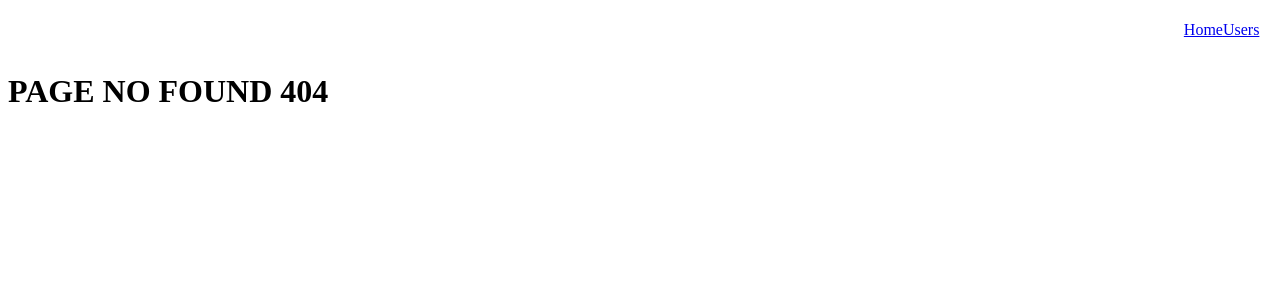
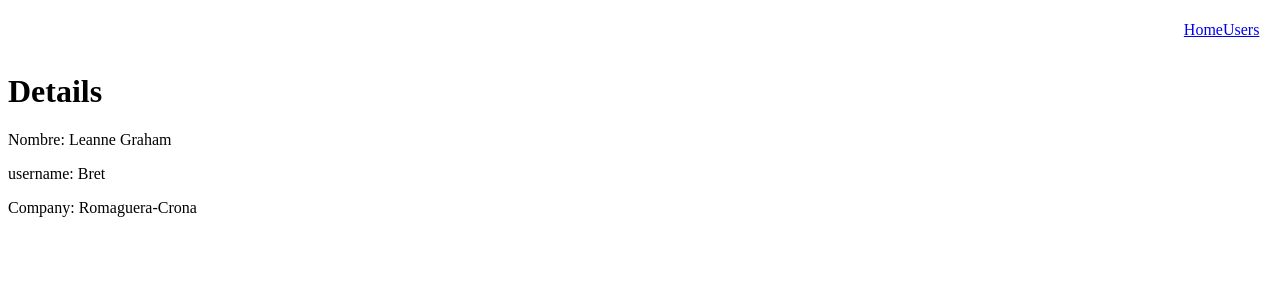
Before and after one commit to Ashmed-Barreiro/REACT, a React (Vite) app in the folder mi-app/: page /details/1 in a window 1280 px wide. Before the commit this address had no page. Shown: the top 300 px of the page. Built offline with nearby package versions, Linux system fonts and the light colour scheme.

Commit message:
fix details and fetch in local

```diff
--- /dev/null
+++ b/mi-app/public/data/db.json
@@ -0,0 +1,232 @@
+[
+  {
+    "id": 1,
+    "name": "Leanne Graham",
+    "username": "Bret",
+    "email": "Sincere@april.biz",
+    "address": {
+      "street": "Kulas Light",
+      "suite": "Apt. 556",
+      "city": "Gwenborough",
+      "zipcode": "92998-3874",
+      "geo": {
+        "lat": "-37.3159",
+        "lng": "81.1496"
+      }
+    },
+    "phone": "1-770-736-8031 x56442",
+    "website": "hildegard.org",
+    "company": {
+      "name": "Romaguera-Crona",
+      "catchPhrase": "Multi-layered client-server neural-net",
+      "bs": "harness real-time e-markets"
+    }
+  },
+  {
+    "id": 2,
+    "name": "Ervin Howell",
+    "username": "Antonette",
+    "email": "Shanna@melissa.tv",
+    "address": {
+      "street": "Victor Plains",
+      "suite": "Suite 879",
+      "city": "Wisokyburgh",
+      "zipcode": "90566-7771",
+      "geo": {
+        "lat": "-43.9509",
+        "lng": "-34.4618"
+      }
+    },
+    "phone": "010-692-6593 x09125",
+    "website": "anastasia.net",
+    "company": {
+      "name": "Deckow-Crist",
+      "catchPhrase": "Proactive didactic contingency",
+      "bs": "synergize scalable supply-chains"
+    }
+  },
+  {
+    "id": 3,
+    "name": "Clementine Bauch",
+    "username": "Samantha",
+    "email": "Nathan@yesenia.net",
+    "address": {
+      "street": "Douglas Extension",
+      "suite": "Suite 847",
+      "city": "McKenziehaven",
+      "zipcode": "59590-4157",
+      "geo": {
+        "lat": "-68.6102",
+        "lng": "-47.0653"
+      }
+    },
+    "phone": "1-463-123-4447",
+    "website": "ramiro.info",
+    "company": {
+      "name": "Romaguera-Jacobson",
+      "catchPhrase": "Face to face bifurcated interface",
+      "bs": "e-enable strategic applications"
+    }
+  },
+  {
+    "id": 4,
+    "name": "Patricia Lebsack",
+    "username": "Karianne",
+    "email": "Julianne.OConner@kory.org",
+    "address": {
+      "street": "Hoeger Mall",
+      "suite": "Apt. 692",
+      "city": "South Elvis",
+      "zipcode": "53919-4257",
+      "geo": {
+        "lat": "29.4572",
+        "lng": "-164.2990"
+      }
+    },
+    "phone": "493-170-9623 x156",
+    "website": "kale.biz",
+    "company": {
+      "name": "Robel-Corkery",
+      "catchPhrase": "Multi-tiered zero tolerance productivity",
+      "bs": "transition cutting-edge web services"
+    }
+  },
+  {
+    "id": 5,
+    "name": "Chelsey Dietrich",
+    "username": "Kamren",
+    "email": "Lucio_Hettinger@annie.ca",
+    "address": {
+      "street": "Skiles Walks",
+      "suite": "Suite 351",
+      "city": "Roscoeview",
+      "zipcode": "33263",
+      "geo": {
+        "lat": "-31.8129",
+        "lng": "62.5342"
+      }
+    },
+    "phone": "(254)954-1289",
+    "website": "demarco.info",
+    "company": {
+      "name": "Keebler LLC",
+      "catchPhrase": "User-centric fault-tolerant solution",
+      "bs": "revolutionize end-to-end systems"
+    }
+  },
+  {
+    "id": 6,
+    "name": "Mrs. Dennis Schulist",
+    "username": "Leopoldo_Corkery",
+    "email": "Karley_Dach@jasper.info",
+    "address": {
+      "street": "Norberto Crossing",
+      "suite": "Apt. 950",
+      "city": "South Christy",
+      "zipcode": "23505-1337",
+      "geo": {
+        "lat": "-71.4197",
+        "lng": "71.7478"
+      }
+    },
+    "phone": "1-477-935-8478 x6430",
+    "website": "ola.org",
+    "company": {
+      "name": "Considine-Lockman",
+      "catchPhrase": "Synchronised bottom-line interface",
+      "bs": "e-enable innovative applications"
+    }
+  },
+  {
+    "id": 7,
+    "name": "Kurtis Weissnat",
+    "username": "Elwyn.Skiles",
+    "email": "Telly.Hoeger@billy.biz",
+    "address": {
+      "street": "Rex Trail",
+      "suite": "Suite 280",
+      "city": "Howemouth",
+      "zipcode": "58804-1099",
+      "geo": {
+        "lat": "24.8918",
+        "lng": "21.8984"
+      }
+    },
+    "phone": "210.067.6132",
+    "website": "elvis.io",
+    "company": {
+      "name": "Johns Group",
+      "catchPhrase": "Configurable multimedia task-force",
+      "bs": "generate enterprise e-tailers"
+    }
+  },
+  {
+    "id": 8,
+    "name": "Nicholas Runolfsdottir V",
+    "username": "Maxime_Nienow",
+    "email": "Sherwood@rosamond.me",
+    "address": {
+      "street": "Ellsworth Summit",
+      "suite": "Suite 729",
+      "city": "Aliyaview",
+      "zipcode": "45169",
+      "geo": {
+        "lat": "-14.3990",
+        "lng": "-120.7677"
+      }
+    },
+    "phone": "586.493.6943 x140",
+    "website": "jacynthe.com",
+    "company": {
+      "name": "Abernathy Group",
+      "catchPhrase": "Implemented secondary concept",
+      "bs": "e-enable extensible e-tailers"
+    }
+  },
+  {
+    "id": 9,
+    "name": "Glenna Reichert",
+    "username": "Delphine",
+    "email": "Chaim_McDermott@dana.io",
+    "address": {
+      "street": "Dayna Park",
+      "suite": "Suite 449",
+      "city": "Bartholomebury",
+      "zipcode": "76495-3109",
+      "geo": {
+        "lat": "24.6463",
+        "lng": "-168.8889"
+      }
+    },
+    "phone": "(775)976-6794 x41206",
+    "website": "conrad.com",
+    "company": {
+      "name": "Yost and Sons",
+      "catchPhrase": "Switchable contextually-based project",
+      "bs": "aggregate real-time technologies"
+    }
+  },
+  {
+    "id": 10,
+    "name": "Clementina DuBuque",
+    "username": "Moriah.Stanton",
+    "email": "Rey.Padberg@karina.biz",
+    "address": {
+      "street": "Kattie Turnpike",
+      "suite": "Suite 198",
+      "city": "Lebsackbury",
+      "zipcode": "31428-2261",
+      "geo": {
+        "lat": "-38.2386",
+        "lng": "57.2232"
+      }
+    },
+    "phone": "024-648-3804",
+    "website": "ambrose.net",
+    "company": {
+      "name": "Hoeger LLC",
+      "catchPhrase": "Centralized empowering task-force",
+      "bs": "target end-to-end models"
+    }
+  }
+]
--- a/mi-app/src/App.jsx
+++ b/mi-app/src/App.jsx
@@ -3,6 +3,7 @@
 import Home from "./pages/Home";
 import About from "./pages/About";
 import Users from "./pages/Users";
+import Details from "./pages/Details"
 
 export default function App() {
   return (
@@ -11,6 +12,7 @@
         <Route  path="/" element={<Home />} />
         <Route path="/users" element ={<Users />}/>
         <Route path="*" element={<About />} />
+        <Route path="/details/:id" element ={<Details />}/>
       </Routes>
     </AppLayout>
   );
--- /dev/null
+++ b/mi-app/src/pages/Details.jsx
@@ -0,0 +1,29 @@
+import { useParams } from "react-router-dom";
+import { useEffect, useState } from "react";
+
+
+export default function Details() {
+  const  userId  = Number(useParams().id);
+  const [users, setUsers] = useState([]);
+
+useEffect(() => {
+    const loadUsers = async () => {
+        // Este fetch coge los datos desde public en local
+      const res = await fetch("/data/db.json");
+      const data = await res.json();
+      setUsers(data);
+    };
+
+    loadUsers();
+  }, []);
+    const user = users.find(u => u.id === userId)
+    if(!user) {return(<><p>Usuario no encontrado...</p></>)}
+
+  return (
+    <div><h1>Details</h1>
+    <p>Nombre: {user.name}</p>
+    <p>username: {user.username}</p>
+    <p>Company: {user.company.name}</p>
+    </div>)
+
+}
--- a/mi-app/src/pages/Users.jsx
+++ b/mi-app/src/pages/Users.jsx
@@ -8,6 +8,7 @@
   const loadUsers = async () => {
     try {
       setLoading(true);
+      // Este fetch coge los datos de una web externa
       const res = await fetch("https://jsonplaceholder.typicode.com/users");
       const data = await res.json();
       setUsers(data);
@@ -21,17 +22,14 @@
   return (
     <div>
       <h1>Users</h1>
-      <button onClick={loadUsers} disabled={loading}>
-        {loading ? "Cargando..." : "Cargar usuarios"}
-      </button>
+      <button onClick={loadUsers}>Cargar Usuarios</button>
 
       <ul>
         {users.map((user) =>(
           <li key={user.id}>
             Nombre: {user.name}<br></br>
             Email: {user.email}<br></br>
-            <NavLink to ="/details/{}">Detalles </NavLink>
-            <br />
+            <NavLink to={"/details/" + user.id} >Detalles </NavLink>
           </li>
         ))}
       </ul>
```
Also changed, not shown: mi-app/src/pages/users.css (added).
